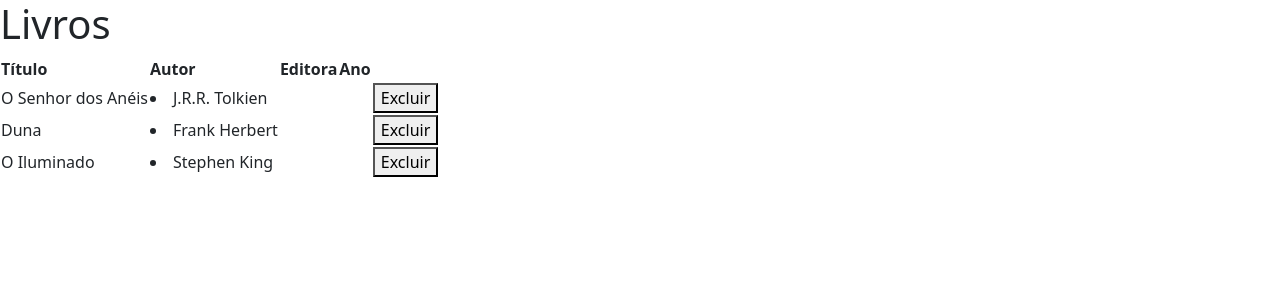
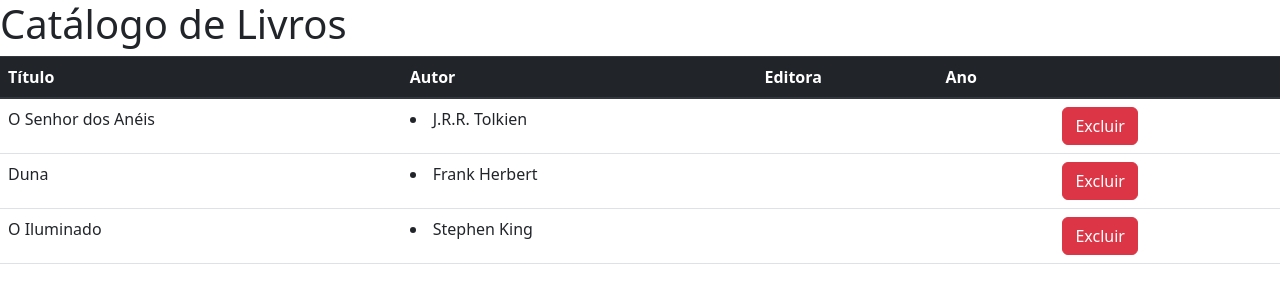
Before and after one commit to ArielFSantos/Trabalho_Nivel_3, a React (Create React App) app in the folder livros-react/: page / in a window 1280 px wide. Shown: the top 300 px of the page. Built offline with nearby package versions, Linux system fonts and the light colour scheme.

Commit message:
att react

```diff
--- a/livros-react/public/index.html
+++ b/livros-react/public/index.html
@@ -1,5 +1,5 @@
 <!DOCTYPE html>
-<html lang="en">
+<html lang="pt-br">
   <head>
     <meta charset="utf-8" />
     <link rel="icon" href="%PUBLIC_URL%/favicon.ico" />
@@ -7,8 +7,11 @@
     <meta name="theme-color" content="#000000" />
     <meta
       name="description"
-      content="Web site created using create-react-app"
-    />
+      content="Web site created using create-react-app"/>
+      <link rel="stylesheet" href="https://stackpath.bootstrapcdn.com/bootstrap/4.1.3/css/bootstrap.min.css" integrity="sha384-MCw98/SFnGE8fJT3GXwEOngsV7Zt27NXFoaoApmYm81iuXoPkFOJwJ8ERdknLPMO" crossorigin="anonymous">
+      <script src="https://code.jquery.com/jquery-3.3.1.slim.min.js" integrity="sha384-q8i/X+965DzO0rT7abK41JStQIAqVgRVzpbzo5smXKp4YfRvH+8abtTE1Pi6jizo" crossorigin="anonymous"></script>
+      <script src="https://cdnjs.cloudflare.com/ajax/libs/popper.js/1.14.3/umd/popper.min.js" integrity="sha384-ZMP7rVo3mIykV+2+9J3UJ46jBk0WLaUAdn689aCwoqbBJiSnjAK/l8WvCWPIPm49" crossorigin="anonymous"></script>
+      <script src="https://stackpath.bootstrapcdn.com/bootstrap/4.1.3/js/bootstrap.min.js" integrity="sha384-ChfqqxuZUCnJSK3+MXmPNIyE6ZbWh2IMqE241rYiqJxyMiZ6OW/JmZQ5stwEULTy" crossorigin="anonymous"></script>
 
     <link rel="apple-touch-icon" href="%PUBLIC_URL%/logo192.png" />
     <!--
--- a/livros-react/src/LivroLista.js
+++ b/livros-react/src/LivroLista.js
@@ -1,6 +1,7 @@
 import React, { useState, useEffect, useMemo } from 'react';
 import ControleLivro from './controle/ControleLivros'
 import { getNomeEditora } from './controle/ControleEditora';
+import 'bootstrap';
 
 function LinhaLivro(props) {
   const { livro, excluir } = props;
@@ -12,8 +13,8 @@ function LinhaLivro(props) {
       <td>{livro.autor.map((autor, index) => <li key={index}>{autor}</li>)}</td>
       <td>{nomeEditora}</td>
       <td>{livro.ano}</td>
-      <td>
-        <button onClick={() => excluir(livro.codigo)}>Excluir</button>
+      <td className='.bg-danger'>
+        <button type="button" class="btn btn-danger" onClick={() => excluir(livro.codigo)}>Excluir</button>
       </td>
     </tr>
   );
@@ -39,11 +40,11 @@ export default function LivroLista() {
 
   return (
     <main>
-      <h1>Livros</h1>
-      <table>
-        <thead>
+      <h1>Catálogo de Livros</h1>
+      <table class="table">
+        <thead class="thead-dark">
           <tr>
-            <th>Título</th>
+            <th scope="col">Título</th>
             <th>Autor</th>
             <th>Editora</th>
             <th>Ano</th>
--- a/livros-react/src/index.css
+++ b/livros-react/src/index.css
@@ -1,3 +1,4 @@
+
 body {
   margin: 0;
   font-family: -apple-system, BlinkMacSystemFont, 'Segoe UI', 'Roboto', 'Oxygen',
```
